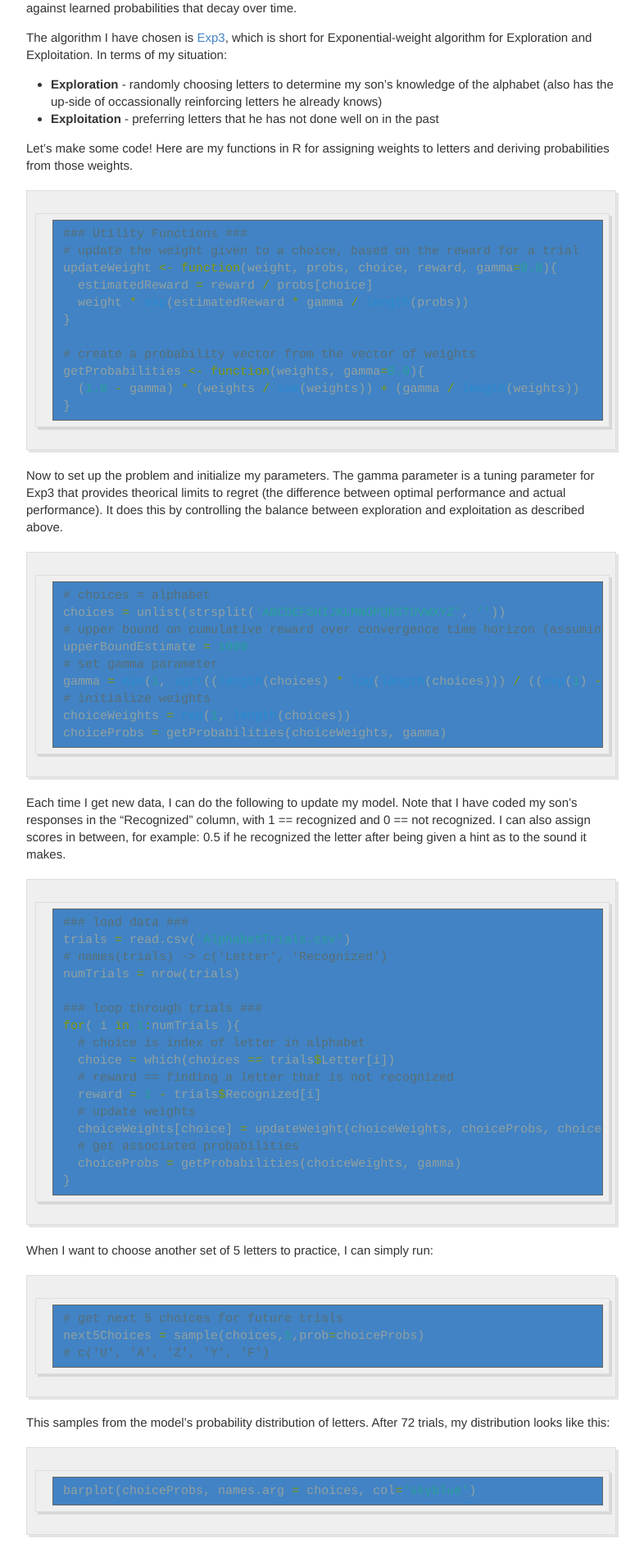
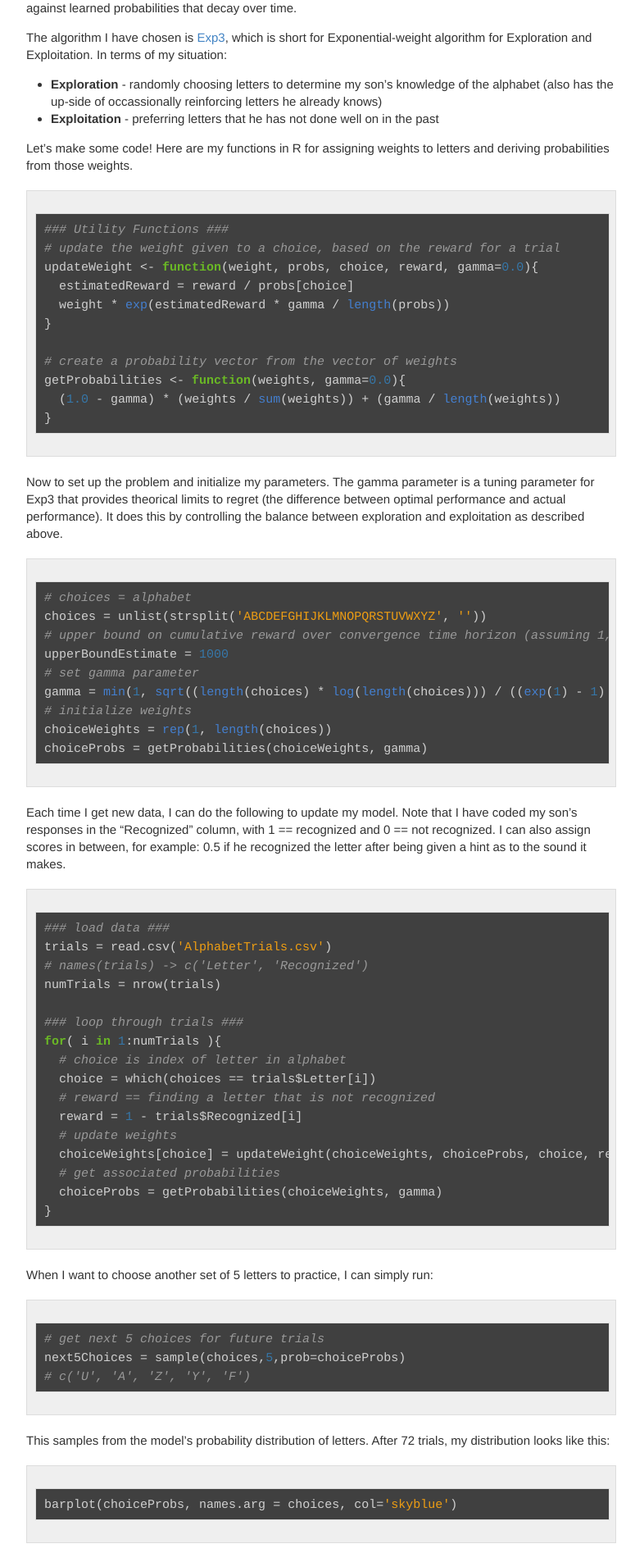
Before and after one commit to lafncow/lafncow.github.io, a Jekyll site: the page built from _posts/2015-12-8-A-is-for-Adversarial.md, in a window 1280 px wide. Shown: the part 858-2752 px from the top of the page at 82% size, without its empty margins (248-1034 px from the left). Built offline with Jekyll 4.4.1, drawn with Linux system fonts in a browser that asks for light colours.

Commit message:
Code Styling

```diff
--- a/_sass/_highlights.scss
+++ b/_sass/_highlights.scss
@@ -3,91 +3,80 @@
   background-color: #efefef;
   padding: 7px 7px 7px 10px;
   border: 1px solid #ddd;
-  -moz-box-shadow: 3px 3px rgba(0,0,0,0.1);
-  -webkit-box-shadow: 3px 3px rgba(0,0,0,0.1);
-  box-shadow: 3px 3px rgba(0,0,0,0.1);
   margin: 20px 0 20px 0;
-  overflow: scroll;
+  overflow-x: scroll;
 }
 
 code {
   font-family: 'Bitstream Vera Sans Mono','Courier', monospace;
-  margin-left: 10px;
-  background: #4183C4;
-  display:block;
-  padding: 6px 12px;
-  border-style: solid;
-  border-width:1px;
-  border-color: #666;
-  overflow-x:scroll;
-  color: #fff;
 }
-
-.highlight .c { color: #586E75 } /* Comment */
-.highlight .err { color: #93A1A1 } /* Error */
-.highlight .g { color: #93A1A1 } /* Generic */
-.highlight .k { color: #859900 } /* Keyword */
-.highlight .l { color: #93A1A1 } /* Literal */
-.highlight .n { color: #93A1A1 } /* Name */
-.highlight .o { color: #859900 } /* Operator */
-.highlight .x { color: #CB4B16 } /* Other */
-.highlight .p { color: #93A1A1 } /* Punctuation */
-.highlight .cm { color: #586E75 } /* Comment.Multiline */
-.highlight .cp { color: #859900 } /* Comment.Preproc */
-.highlight .c1 { color: #586E75 } /* Comment.Single */
-.highlight .cs { color: #859900 } /* Comment.Special */
-.highlight .gd { color: #2AA198 } /* Generic.Deleted */
-.highlight .ge { color: #93A1A1; font-style: italic } /* Generic.Emph */
-.highlight .gr { color: #DC322F } /* Generic.Error */
-.highlight .gh { color: #CB4B16 } /* Generic.Heading */
-.highlight .gi { color: #859900 } /* Generic.Inserted */
-.highlight .go { color: #93A1A1 } /* Generic.Output */
-.highlight .gp { color: #93A1A1 } /* Generic.Prompt */
-.highlight .gs { color: #93A1A1; font-weight: bold } /* Generic.Strong */
-.highlight .gu { color: #CB4B16 } /* Generic.Subheading */
-.highlight .gt { color: #93A1A1 } /* Generic.Traceback */
-.highlight .kc { color: #CB4B16 } /* Keyword.Constant */
-.highlight .kd { color: #268BD2 } /* Keyword.Declaration */
-.highlight .kn { color: #859900 } /* Keyword.Namespace */
-.highlight .kp { color: #859900 } /* Keyword.Pseudo */
-.highlight .kr { color: #268BD2 } /* Keyword.Reserved */
-.highlight .kt { color: #DC322F } /* Keyword.Type */
-.highlight .ld { color: #93A1A1 } /* Literal.Date */
-.highlight .m { color: #2AA198 } /* Literal.Number */
-.highlight .s { color: #2AA198 } /* Literal.String */
-.highlight .na { color: #93A1A1 } /* Name.Attribute */
-.highlight .nb { color: #B58900 } /* Name.Builtin */
-.highlight .nc { color: #268BD2 } /* Name.Class */
-.highlight .no { color: #CB4B16 } /* Name.Constant */
-.highlight .nd { color: #268BD2 } /* Name.Decorator */
-.highlight .ni { color: #CB4B16 } /* Name.Entity */
-.highlight .ne { color: #CB4B16 } /* Name.Exception */
-.highlight .nf { color: #268BD2 } /* Name.Function */
-.highlight .nl { color: #93A1A1 } /* Name.Label */
-.highlight .nn { color: #93A1A1 } /* Name.Namespace */
-.highlight .nx { color: #555 } /* Name.Other */
-.highlight .py { color: #93A1A1 } /* Name.Property */
-.highlight .nt { color: #268BD2 } /* Name.Tag */
-.highlight .nv { color: #268BD2 } /* Name.Variable */
-.highlight .ow { color: #859900 } /* Operator.Word */
-.highlight .w { color: #93A1A1 } /* Text.Whitespace */
-.highlight .mf { color: #2AA198 } /* Literal.Number.Float */
-.highlight .mh { color: #2AA198 } /* Literal.Number.Hex */
-.highlight .mi { color: #2AA198 } /* Literal.Number.Integer */
-.highlight .mo { color: #2AA198 } /* Literal.Number.Oct */
-.highlight .sb { color: #586E75 } /* Literal.String.Backtick */
-.highlight .sc { color: #2AA198 } /* Literal.String.Char */
-.highlight .sd { color: #93A1A1 } /* Literal.String.Doc */
-.highlight .s2 { color: #2AA198 } /* Literal.String.Double */
-.highlight .se { color: #CB4B16 } /* Literal.String.Escape */
-.highlight .sh { color: #93A1A1 } /* Literal.String.Heredoc */
-.highlight .si { color: #2AA198 } /* Literal.String.Interpol */
-.highlight .sx { color: #2AA198 } /* Literal.String.Other */
-.highlight .sr { color: #DC322F } /* Literal.String.Regex */
-.highlight .s1 { color: #2AA198 } /* Literal.String.Single */
-.highlight .ss { color: #2AA198 } /* Literal.String.Symbol */
-.highlight .bp { color: #268BD2 } /* Name.Builtin.Pseudo */
-.highlight .vc { color: #268BD2 } /* Name.Variable.Class */
-.highlight .vg { color: #268BD2 } /* Name.Variable.Global */
-.highlight .vi { color: #268BD2 } /* Name.Variable.Instance */
-.highlight .il { color: #2AA198 } /* Literal.Number.Integer.Long */
+.highlight pre { background-color: #404040 }
+.highlight .hll { background-color: #404040 }
+.highlight .c { color: #999999; font-style: italic } /* Comment */
+.highlight .err { color: #a61717; background-color: #e3d2d2 } /* Error */
+.highlight .g { color: #d0d0d0 } /* Generic */
+.highlight .k { color: #6ab825; font-weight: bold } /* Keyword */
+.highlight .l { color: #d0d0d0 } /* Literal */
+.highlight .n { color: #d0d0d0 } /* Name */
+.highlight .o { color: #d0d0d0 } /* Operator */
+.highlight .x { color: #d0d0d0 } /* Other */
+.highlight .p { color: #d0d0d0 } /* Punctuation */
+.highlight .cm { color: #999999; font-style: italic } /* Comment.Multiline */
+.highlight .cp { color: #cd2828; font-weight: bold } /* Comment.Preproc */
+.highlight .c1 { color: #999999; font-style: italic } /* Comment.Single */
+.highlight .cs { color: #e50808; font-weight: bold; background-color: #520000 } /* Comment.Special */
+.highlight .gd { color: #d22323 } /* Generic.Deleted */
+.highlight .ge { color: #d0d0d0; font-style: italic } /* Generic.Emph */
+.highlight .gr { color: #d22323 } /* Generic.Error */
+.highlight .gh { color: #ffffff; font-weight: bold } /* Generic.Heading */
+.highlight .gi { color: #589819 } /* Generic.Inserted */
+.highlight .go { color: #cccccc } /* Generic.Output */
+.highlight .gp { color: #aaaaaa } /* Generic.Prompt */
+.highlight .gs { color: #d0d0d0; font-weight: bold } /* Generic.Strong */
+.highlight .gu { color: #ffffff; text-decoration: underline } /* Generic.Subheading */
+.highlight .gt { color: #d22323 } /* Generic.Traceback */
+.highlight .kc { color: #6ab825; font-weight: bold } /* Keyword.Constant */
+.highlight .kd { color: #6ab825; font-weight: bold } /* Keyword.Declaration */
+.highlight .kn { color: #6ab825; font-weight: bold } /* Keyword.Namespace */
+.highlight .kp { color: #6ab825 } /* Keyword.Pseudo */
+.highlight .kr { color: #6ab825; font-weight: bold } /* Keyword.Reserved */
+.highlight .kt { color: #6ab825; font-weight: bold } /* Keyword.Type */
+.highlight .ld { color: #d0d0d0 } /* Literal.Date */
+.highlight .m { color: #3677a9 } /* Literal.Number */
+.highlight .s { color: #ed9d13 } /* Literal.String */
+.highlight .na { color: #bbbbbb } /* Name.Attribute */
+.highlight .nb { color: #24909d } /* Name.Builtin */
+.highlight .nc { color: #447fcf; text-decoration: underline } /* Name.Class */
+.highlight .no { color: #40ffff } /* Name.Constant */
+.highlight .nd { color: #ffa500 } /* Name.Decorator */
+.highlight .ni { color: #d0d0d0 } /* Name.Entity */
+.highlight .ne { color: #bbbbbb } /* Name.Exception */
+.highlight .nf { color: #447fcf } /* Name.Function */
+.highlight .nl { color: #d0d0d0 } /* Name.Label */
+.highlight .nn { color: #447fcf; text-decoration: underline } /* Name.Namespace */
+.highlight .nx { color: #d0d0d0 } /* Name.Other */
+.highlight .py { color: #d0d0d0 } /* Name.Property */
+.highlight .nt { color: #6ab825; font-weight: bold } /* Name.Tag */
+.highlight .nv { color: #40ffff } /* Name.Variable */
+.highlight .ow { color: #6ab825; font-weight: bold } /* Operator.Word */
+.highlight .w { color: #666666 } /* Text.Whitespace */
+.highlight .mf { color: #3677a9 } /* Literal.Number.Float */
+.highlight .mh { color: #3677a9 } /* Literal.Number.Hex */
+.highlight .mi { color: #3677a9 } /* Literal.Number.Integer */
+.highlight .mo { color: #3677a9 } /* Literal.Number.Oct */
+.highlight .sb { color: #ed9d13 } /* Literal.String.Backtick */
+.highlight .sc { color: #ed9d13 } /* Literal.String.Char */
+.highlight .sd { color: #ed9d13 } /* Literal.String.Doc */
+.highlight .s2 { color: #ed9d13 } /* Literal.String.Double */
+.highlight .se { color: #ed9d13 } /* Literal.String.Escape */
+.highlight .sh { color: #ed9d13 } /* Literal.String.Heredoc */
+.highlight .si { color: #ed9d13 } /* Literal.String.Interpol */
+.highlight .sx { color: #ffa500 } /* Literal.String.Other */
+.highlight .sr { color: #ed9d13 } /* Literal.String.Regex */
+.highlight .s1 { color: #ed9d13 } /* Literal.String.Single */
+.highlight .ss { color: #ed9d13 } /* Literal.String.Symbol */
+.highlight .bp { color: #24909d } /* Name.Builtin.Pseudo */
+.highlight .vc { color: #40ffff } /* Name.Variable.Class */
+.highlight .vg { color: #40ffff } /* Name.Variable.Global */
+.highlight .vi { color: #40ffff } /* Name.Variable.Instance */
+.highlight .il { color: #3677a9 } /* Literal.Number.Integer.Long */
```
